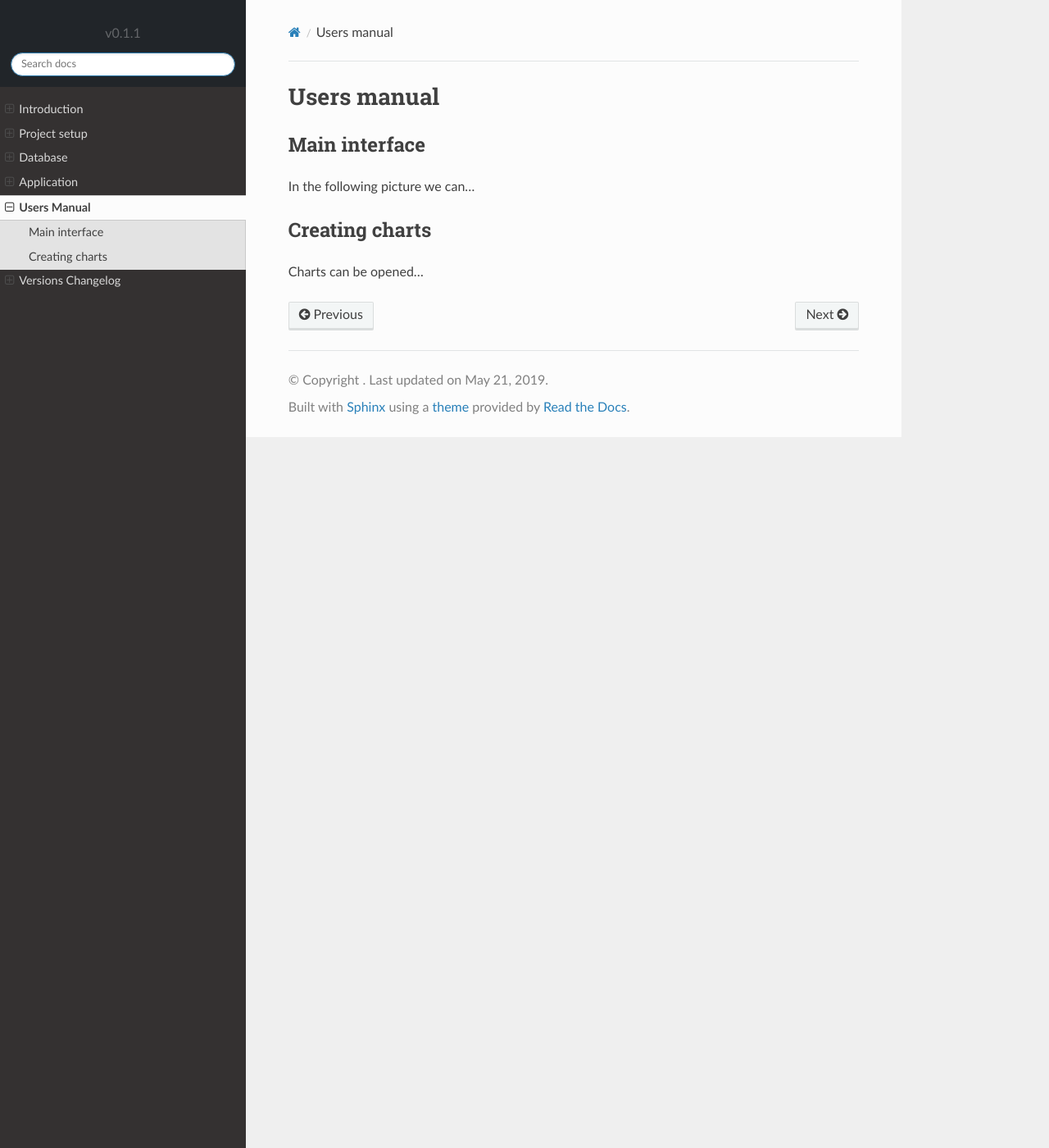
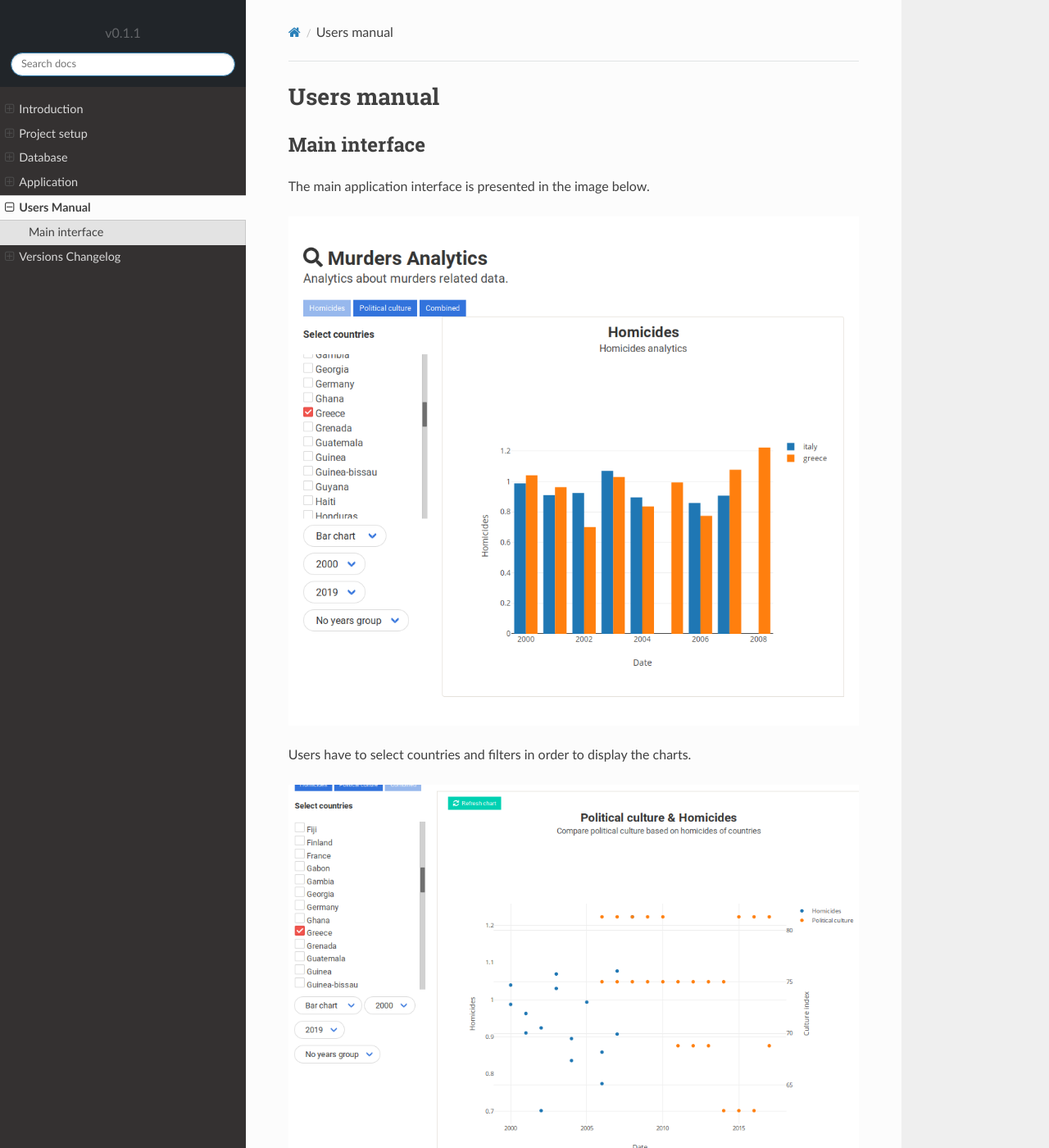
Before and after one commit to ioannapap/web-based_data_information_system_analytics, a Sphinx documentation site: the page built from docs/usersmanual.rst, in a window 1280 px wide and 1400 px high. Shown: the whole window at 82% size. Built offline with Sphinx 7.4.7 and the Read the Docs theme 2.0.0, drawn with Linux system fonts in a browser that asks for light colours; some of the changed text lies outside the part shown.

Commit message:
update UI

```diff
--- a/docs/usersmanual.rst
+++ b/docs/usersmanual.rst
@@ -6,11 +6,15 @@ Users manual
 Main interface
 **************
 
-In the following picture we can...
+The main application interface is presented in the image below.
+
+.. image:: _static/ss1.png
+
+Users have to select countries and filters in order to display the charts.
+
+.. image:: _static/ss2.png
+
+.. image:: _static/ss3.png
 
 
-***************
-Creating charts
-***************
-
-Charts can be opened...
+*A user interface is like a joke. if you have to explain it it's not that good*
```
Also changed, not shown: docs/_static/ss1.png (added), docs/_static/ss2.png (added), docs/_static/ss3.png (added).
